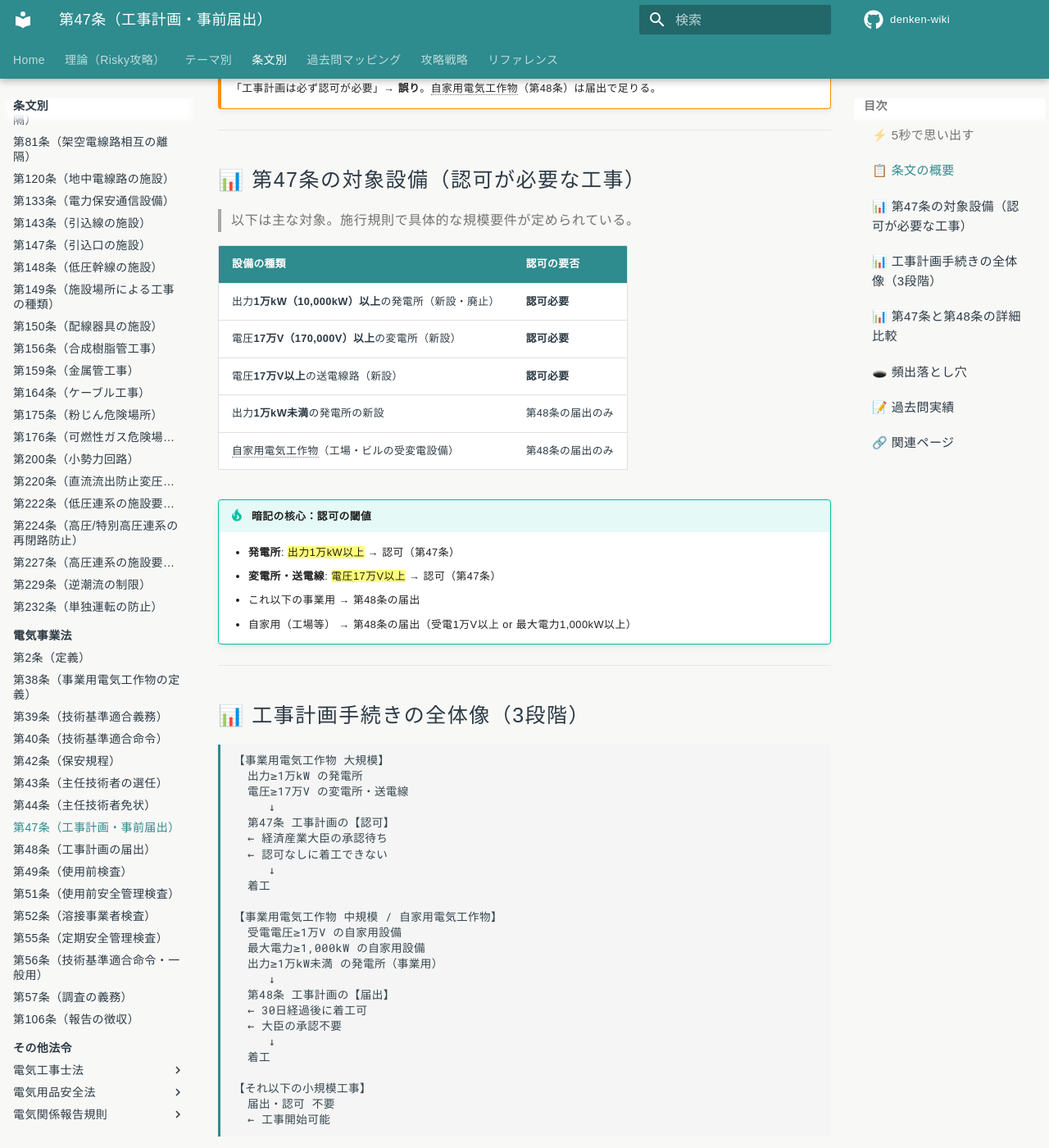
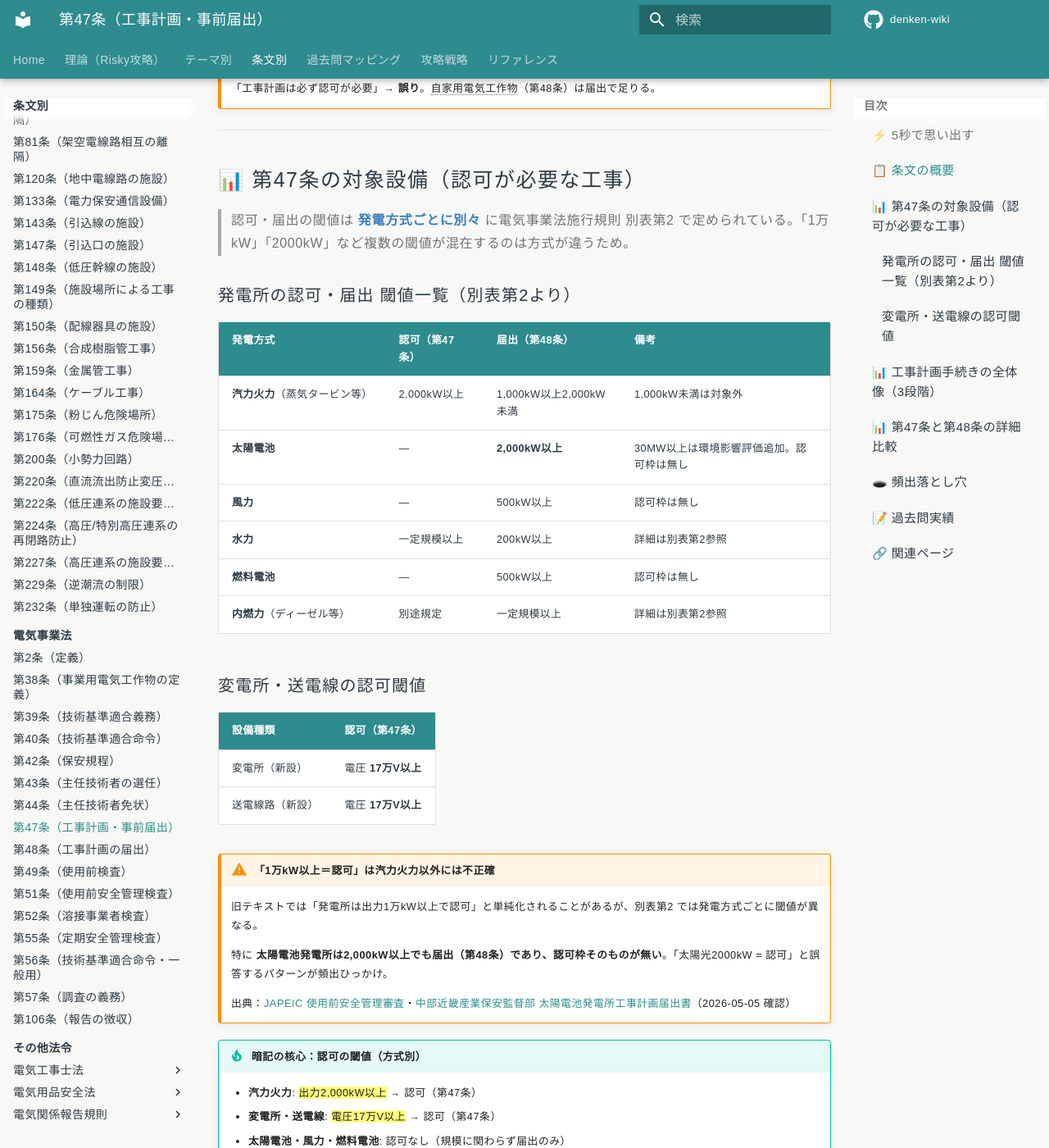
Before and after one commit to kfurufuru/denken-wiki, an MkDocs documentation site: the page built from docs/articles/jigyoho/47.md, in a window 1280 px wide and 1400 px high, scrolled down 1605 px. Shown: the whole window at 82% size. Built offline with MkDocs 1.6.1 and Material for MkDocs 9.7.7, drawn with Linux system fonts in a browser that asks for light colours; comment, search, counter and statistics services are not loaded; some of the changed text lies outside the part shown.

Commit message:
fix(law-thresholds): 発電方式別の認可・届出閾値を別表第2準拠に修正
ユーザー指定の一次ソース（JAPEIC・METI 中部近畿産業保安監督部）で
電気事業法施行規則 別表第2 の発電方式別閾値を確認した結果、これまで
「2000kW以上＝認可」「1万kW以上＝認可」と単純化されていた記述に方式別
の不整合があったため、両ページを別表第2準拠に修正。

確定事実（2026-05-05 一次ソース確認）:
- 太陽電池: 2,000kW以上 → 届出（認可枠なし）／30MW以上は環境影響評価追加
- 風力: 500kW以上 → 届出（認可枠なし）
- 燃料電池: 500kW以上 → 届出（認可枠なし）
- 汽力火力: 2,000kW以上 → 認可、1,000-2,000kW → 届出
- 変電所・送電線: 17万V以上 → 認可

trap-patterns.md:
- L124 を「2000kW以上の汽力火力発電所」と方式明示に変更
- 太陽電池・風力の届出ケースを追加（2行）
- 「出力2000kWの区切り」tipを「方式別閾値」tipに全面改訂

articles/jigyoho/47.md:
- 「1万kW以上＝認可」の単純化を修正
- 発電方式×閾値×手続の3軸マトリクスを新設
- 「太陽電池は認可枠そのものが無い」点を warning で強調
- 出典リンク（JAPEIC・safety-kinki）を追記

検証: 法令引用チェッカー 205ファイル・不整合0件

出典:
- https://japeic.or.jp/pages/46/
- https://www.safety-kinki.meti.go.jp/electric/powerstation/solar/solarconstruction/solarconstruction.html

Co-Authored-By: Claude Opus 4.7 <noreply@anthropic.com>

```diff
--- a/docs/articles/jigyoho/47.md
+++ b/docs/articles/jigyoho/47.md
@@ -48,21 +48,38 @@
 
 ## 📊 第47条の対象設備（認可が必要な工事）
 
-> 以下は主な対象。施行規則で具体的な規模要件が定められている。
+> 認可・届出の閾値は **発電方式ごとに別々** に電気事業法施行規則 別表第2 で定められている。「1万kW」「2000kW」など複数の閾値が混在するのは方式が違うため。
 
-| 設備の種類 | 認可の要否 |
-|-----------|----------|
-| 出力**1万kW（10,000kW）以上**の発電所（新設・廃止） | **認可必要** |
-| 電圧**17万V（170,000V）以上**の変電所（新設） | **認可必要** |
-| 電圧**17万V以上**の送電線路（新設） | **認可必要** |
-| 出力**1万kW未満**の発電所の新設 | 第48条の届出のみ |
-| 自家用電気工作物（工場・ビルの受変電設備） | 第48条の届出のみ |
+### 発電所の認可・届出 閾値一覧（別表第2より）
 
-!!! tip "暗記の核心：認可の閾値"
-    - **発電所**: ==出力1万kW以上== → 認可（第47条）
+| 発電方式 | 認可（第47条） | 届出（第48条） | 備考 |
+|---------|------------|------------|------|
+| **汽力火力**（蒸気タービン等） | 2,000kW以上 | 1,000kW以上2,000kW未満 | 1,000kW未満は対象外 |
+| **太陽電池** | — | **2,000kW以上** | 30MW以上は環境影響評価追加。認可枠は無し |
+| **風力** | — | 500kW以上 | 認可枠は無し |
+| **水力** | 一定規模以上 | 200kW以上 | 詳細は別表第2参照 |
+| **燃料電池** | — | 500kW以上 | 認可枠は無し |
+| **内燃力**（ディーゼル等） | 別途規定 | 一定規模以上 | 詳細は別表第2参照 |
+
+### 変電所・送電線の認可閾値
+
+| 設備種類 | 認可（第47条） |
+|---------|------------|
+| 変電所（新設） | 電圧 **17万V以上** |
+| 送電線路（新設） | 電圧 **17万V以上** |
+
+!!! warning "「1万kW以上＝認可」は汽力火力以外には不正確"
+    旧テキストでは「発電所は出力1万kW以上で認可」と単純化されることがあるが、別表第2 では発電方式ごとに閾値が異なる。
+
+    特に **太陽電池発電所は2,000kW以上でも届出（第48条）であり、認可枠そのものが無い**。「太陽光2000kW = 認可」と誤答するパターンが頻出ひっかけ。
+
+    出典：[JAPEIC 使用前安全管理審査](https://japeic.or.jp/pages/46/)・[中部近畿産業保安監督部 太陽電池発電所工事計画届出書](https://www.safety-kinki.meti.go.jp/electric/powerstation/solar/solarconstruction/solarconstruction.html)（2026-05-05 確認）
+
+!!! tip "暗記の核心：認可の閾値（方式別）"
+    - **汽力火力**: ==出力2,000kW以上== → 認可（第47条）
     - **変電所・送電線**: ==電圧17万V以上== → 認可（第47条）
-    - これ以下の事業用 → 第48条の届出
-    - 自家用（工場等） → 第48条の届出（受電1万V以上 or 最大電力1,000kW以上）
+    - **太陽電池・風力・燃料電池**: 認可なし（規模に関わらず届出のみ）
+    - 自家用電気工作物（工場等） → 第48条の届出（受電1万V以上 or 最大電力1,000kW以上）
 
 ---
 
--- a/docs/strategy/trap-patterns.md
+++ b/docs/strategy/trap-patterns.md
@@ -121,8 +121,10 @@ A問題は計算不要の知識問題のため「なんとなく覚えていれ
 | 手続き内容 | 区分 | 根拠 |
 |-----------|------|------|
 | 保安規程の制定・変更 | **届出** | 電気事業法第42条 |
-| 工事計画（出力2000kW以上の発電所） | **認可** | 電気事業法第47条 |
-| 工事計画（出力1000kW以上2000kW未満） | **届出** | 電気事業法第48条 |
+| 工事計画（出力2000kW以上の汽力火力発電所） | **認可** | 電気事業法第47条 |
+| 工事計画（出力1000kW以上2000kW未満の汽力火力発電所） | **届出** | 電気事業法第48条 |
+| 工事計画（出力2000kW以上の太陽電池発電所） | **届出** | 電気事業法第48条 |
+| 工事計画（出力500kW以上の風力発電所） | **届出** | 電気事業法第48条 |
 | 電気主任技術者の選任 | **届出** | 電気事業法第43条 |
 | 廃止・休止（自家用電気工作物） | **届出** | 電気事業法第48条 |
 
@@ -130,8 +132,17 @@ A問題は計算不要の知識問題のため「なんとなく覚えていれ
 
 **見分けポイント:** 「誰を選ぶか・何を定めるか」は届出。「大規模設備を新たに造る」は認可。
 
-!!! tip "出力2000kWの区切り"
-    2000kW以上→認可、1000kW以上2000kW未満→届出。1000kW未満は届出不要（対象外）。
+!!! tip "出力閾値は発電方式で異なる（電気事業法施行規則 別表第2）"
+    認可（第47条）と届出（第48条）の区分は **発電方式ごとに別の閾値** が定められている：
+
+    - **汽力火力**: 2,000kW以上で認可、1,000kW以上2,000kW未満で届出
+    - **太陽電池**: 2,000kW以上で **届出**（認可ではない）、30MW以上は環境影響評価追加
+    - **風力**: 500kW以上で届出
+    - **水力**: 200kW以上で届出（規模により認可になる場合あり）
+    - **燃料電池**: 500kW以上で届出
+
+    「2000kW」だけを覚えると太陽電池ケースで誤答する。**「方式 × 閾値 × 認可/届出」の3軸セット** で記憶する。
+    出典: e-Gov 電気事業法施行規則 別表第2／JAPEIC 使用前安全管理審査／中部近畿産業保安監督部公式資料（2026-05-05 確認）。
 
 ---
 
```
